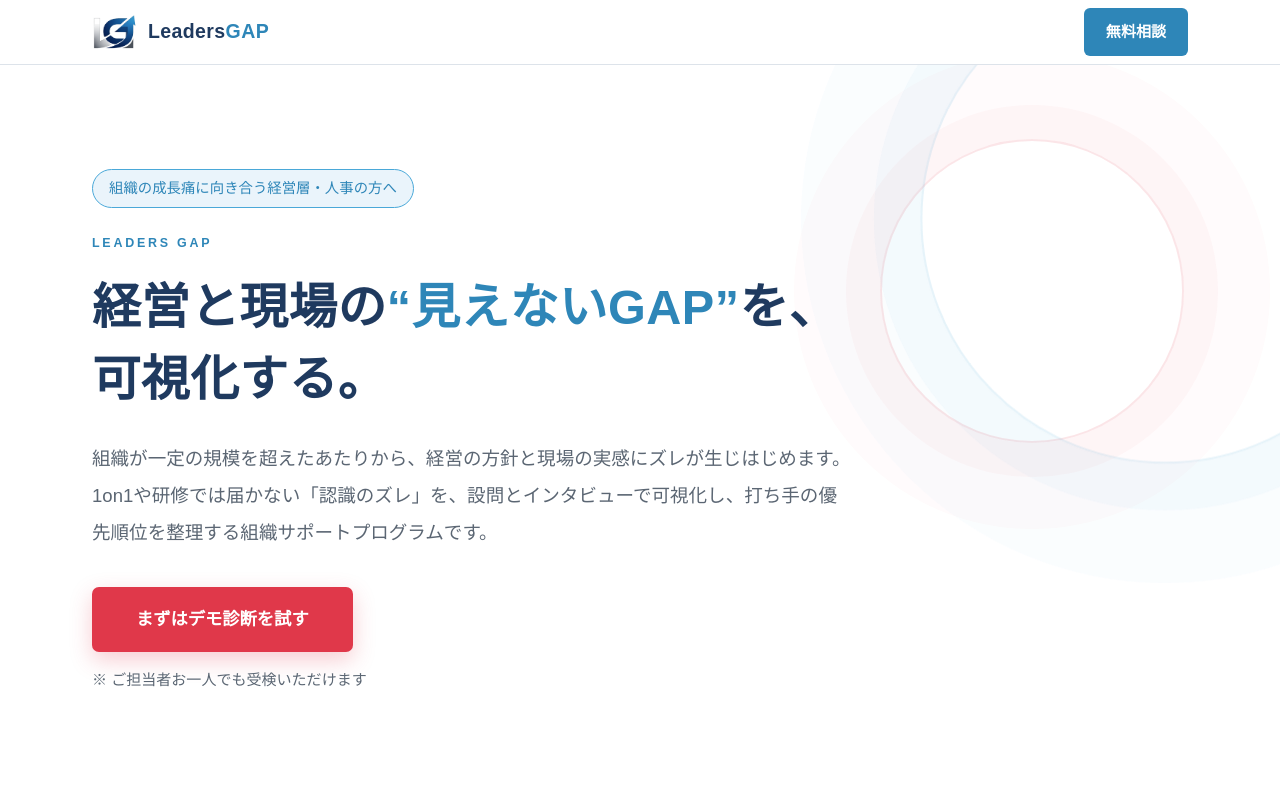
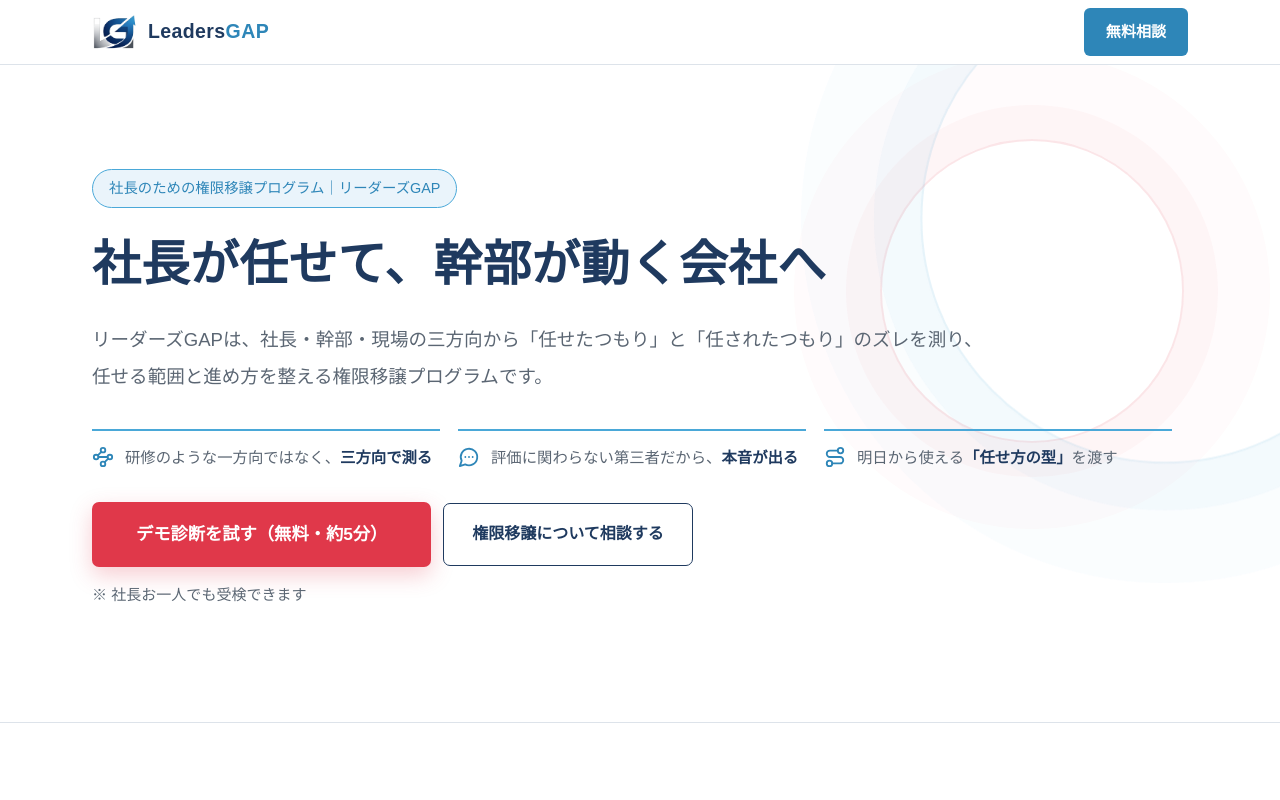
Before and after one commit to tworails-sato/leaders-gap, a Next.js app: page /sample in a window 1280 px wide. Shown: the top 800 px of the page. Built offline with nearby package versions, Linux system fonts and the light colour scheme.

Commit message:
Update Leaders GAP hero and sample assessment UI

```diff
--- a/app/globals.css
+++ b/app/globals.css
@@ -272,6 +272,64 @@
 
 .sample-offset {
   margin-top: 28px;
+}
+
+.sample-terms-box {
+  background: #f7f9fb;
+  border: 1px solid var(--line);
+  border-radius: 8px;
+  margin: 22px 0;
+  padding: 18px;
+}
+
+.sample-terms-box h3 {
+  font-size: 16px;
+  margin: 0 0 10px;
+}
+
+.sample-terms-box ul {
+  color: var(--muted);
+  font-size: 13px;
+  margin: 0 0 16px;
+  padding-left: 20px;
+}
+
+.sample-terms-box li + li {
+  margin-top: 5px;
+}
+
+.sample-terms-box a {
+  color: #287fba;
+  font-weight: 700;
+  margin: 0 3px;
+  text-decoration: underline;
+  text-underline-offset: 3px;
+}
+
+.sample-terms-consent {
+  align-items: flex-start;
+  background: #fff;
+  border: 1px solid #cbd5df;
+  border-radius: 6px;
+  cursor: pointer;
+  display: flex;
+  font-size: 14px;
+  gap: 10px;
+  padding: 12px 14px;
+}
+
+.sample-terms-consent:has(input:checked) {
+  background: #eef8f4;
+  border-color: var(--accent);
+  color: var(--accent-strong);
+}
+
+.sample-terms-consent input {
+  accent-color: var(--accent);
+  flex: 0 0 auto;
+  height: 18px;
+  margin: 2px 0 0;
+  width: 18px;
 }
 
 .participant-tabs {
@@ -1355,7 +1413,7 @@
   font-size: clamp(3rem, 3.8vw, 4.1rem);
   font-weight: 800;
   letter-spacing: 0.01em;
-  line-height: 1.48;
+  line-height: 1.32;
   margin: 0 0 24px;
 }
 
@@ -1364,12 +1422,58 @@
   color: var(--lgap-blue-dk);
 }
 
-.lgap-hero p {
+.lgap-hero-copy {
   color: var(--lgap-sub);
   font-size: 1.16rem;
   line-height: 2;
-  margin: 0 0 36px;
-  max-width: 760px;
+  margin: 0;
+  max-width: 900px;
+}
+
+.lgap-hero-main {
+  max-width: 1080px;
+}
+
+.lgap-mobile-break {
+  display: none;
+}
+
+.lgap-hero-points {
+  display: grid;
+  gap: 18px;
+  grid-template-columns: repeat(3, minmax(0, 1fr));
+  margin: 34px 0 32px;
+  max-width: 1080px;
+}
+
+.lgap-hero-point {
+  align-items: flex-start;
+  border-top: 2px solid var(--lgap-blue);
+  color: var(--lgap-sub);
+  display: flex;
+  font-size: 0.96rem;
+  gap: 11px;
+  line-height: 1.65;
+  padding-top: 14px;
+}
+
+.lgap-hero-point svg {
+  color: var(--lgap-blue-dk);
+  flex: 0 0 auto;
+  height: 22px;
+  margin-top: 1px;
+  width: 22px;
+}
+
+.lgap-hero-point strong {
+  color: var(--lgap-navy);
+}
+
+.lgap-hero-actions {
+  align-items: center;
+  display: flex;
+  flex-wrap: wrap;
+  gap: 12px;
 }
 
 .lgap-btn-primary {
@@ -1387,6 +1491,26 @@
 
 .lgap-btn-primary:hover {
   background: #c72b3c;
+}
+
+.lgap-btn-secondary {
+  align-items: center;
+  background: #fff;
+  border: 1px solid var(--lgap-navy);
+  border-radius: 7px;
+  color: var(--lgap-navy);
+  display: inline-flex;
+  font-size: 1rem;
+  font-weight: 700;
+  justify-content: center;
+  padding: 15px 28px;
+  text-decoration: none;
+  transition: background 0.15s, color 0.15s;
+}
+
+.lgap-btn-secondary:hover {
+  background: var(--lgap-navy);
+  color: #fff;
 }
 
 .lgap-sub {
@@ -2258,6 +2382,35 @@
 
   .lgap-hero h1 {
     font-size: 2rem;
+    line-height: 1.42;
+  }
+
+  .lgap-mobile-break {
+    display: block;
+  }
+
+  .lgap-hero-copy {
+    font-size: 1rem;
+    line-height: 1.9;
+  }
+
+  .lgap-hero-points {
+    gap: 12px;
+    grid-template-columns: 1fr;
+    margin: 28px 0;
+  }
+
+  .lgap-hero-point {
+    padding-top: 10px;
+  }
+
+  .lgap-hero-actions {
+    align-items: stretch;
+    flex-direction: column;
+  }
+
+  .lgap-btn-secondary {
+    width: 100%;
   }
 
   .lgap-sec-title {
--- a/app/sample/page.tsx
+++ b/app/sample/page.tsx
@@ -1,4 +1,5 @@
 import Link from "next/link";
+import { MessageCircleMore, Route, Waypoints } from "lucide-react";
 import type { Metadata } from "next";
 import type React from "react";
 import { ContactForm } from "@/components/ContactForm";
@@ -119,21 +120,40 @@
 
       <section className="lgap-hero">
         <div className="lgap-wrap">
-          <div className="lgap-tag">組織の成長痛に向き合う経営層・人事の方へ</div>
-          <div className="lgap-eyebrow lgap-eyebrow-left">Leaders GAP</div>
-          <h1>経営と現場の<span>“見えないGAP”</span>を、<br />可視化する。</h1>
-          <p>
-            組織が一定の規模を超えたあたりから、経営の方針と現場の実感にズレが生じはじめます。
-            1on1や研修では届かない「認識のズレ」を、設問とインタビューで可視化し、打ち手の優先順位を整理する組織サポートプログラムです。
-          </p>
-          <a href={demoAssessmentUrl} className="lgap-btn-primary">まずはデモ診断を試す</a>
-          <div className="lgap-sub">※ ご担当者お一人でも受検いただけます</div>
+          <div className="lgap-hero-main">
+            <div className="lgap-tag">社長のための権限移譲プログラム｜リーダーズGAP</div>
+            <h1>社長が任せて、<br className="lgap-mobile-break" />幹部が動く会社へ</h1>
+            <p className="lgap-hero-copy">
+              リーダーズGAPは、社長・幹部・現場の三方向から「任せたつもり」と「任されたつもり」のズレを測り、任せる範囲と進め方を整える権限移譲プログラムです。
+            </p>
+          </div>
+
+          <div className="lgap-hero-points">
+            <div className="lgap-hero-point">
+              <Waypoints aria-hidden="true" />
+              <span>研修のような一方向ではなく、<strong>三方向で測る</strong></span>
+            </div>
+            <div className="lgap-hero-point">
+              <MessageCircleMore aria-hidden="true" />
+              <span>評価に関わらない第三者だから、<strong>本音が出る</strong></span>
+            </div>
+            <div className="lgap-hero-point">
+              <Route aria-hidden="true" />
+              <span>明日から使える<strong>「任せ方の型」</strong>を渡す</span>
+            </div>
+          </div>
+
+          <div className="lgap-hero-actions">
+            <a href={demoAssessmentUrl} className="lgap-btn-primary">デモ診断を試す（無料・約5分）</a>
+            <a href="#contact" className="lgap-btn-secondary">権限移譲について相談する</a>
+          </div>
+          <div className="lgap-sub">※ 社長お一人でも受検できます</div>
         </div>
       </section>
 
       <section className="lgap-sec">
         <div className="lgap-wrap">
-          <SectionHead eyebrow="Issue" title={<>組織が大きくなるほど、<br />なぜ「忖度」が生まれるのか</>} lead="制度や施策が足りないのではありません。組織が一定の規模に育つほど、構造的に「本音が届かない・徹底しきれない」状態が生まれます。" />
+          <SectionHead eyebrow="Issue" title={<>任せたのに、思っていた形で上がってこない。<br />そんなことが続いていませんか。</>} lead="制度や施策が足りないのではありません。組織が一定の規模に育つほど、構造的に「本音が届かない・徹底しきれない」状態が生まれます。" />
           <div className="lgap-issue-grid">
             {issues.map((issue, index) => (
               <article className="lgap-issue-card" key={issue.title}>
```
Also changed, not shown: components/SampleAssessmentFlow.tsx (+46 -3 lines).
